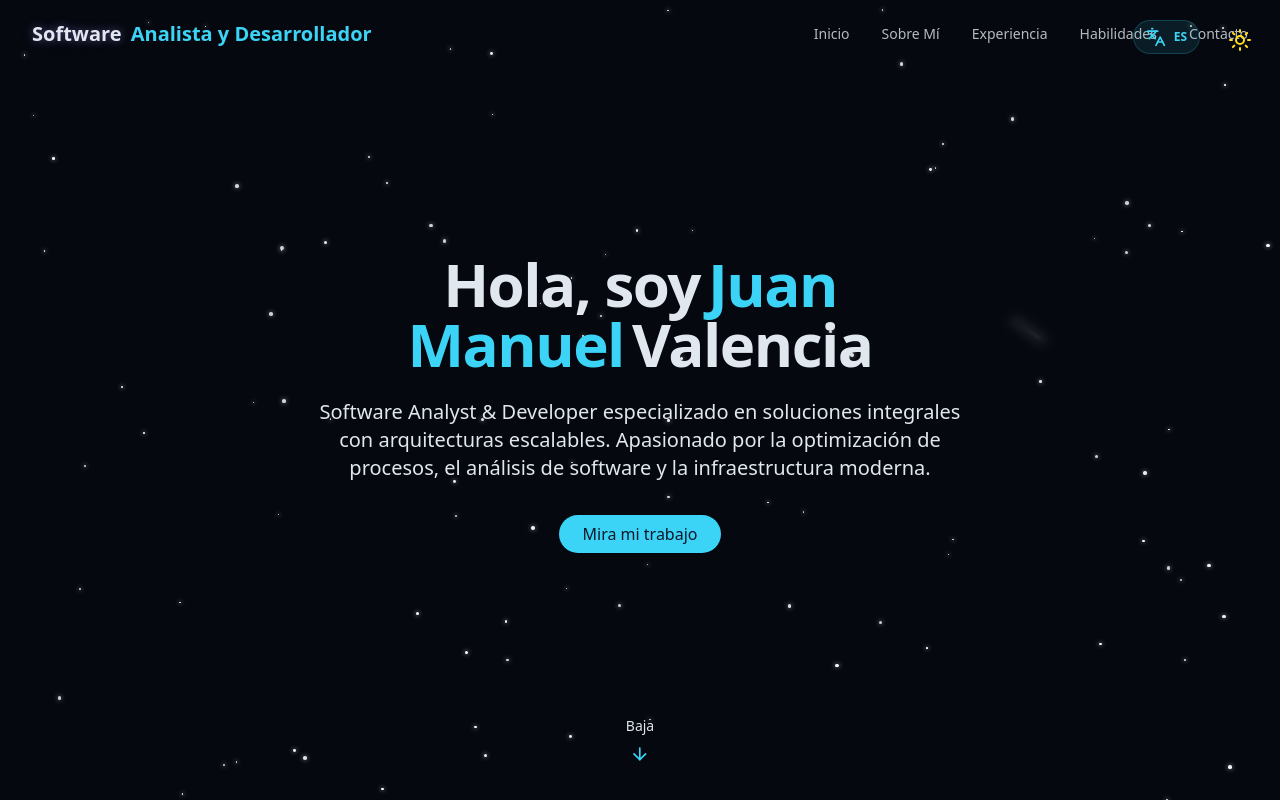
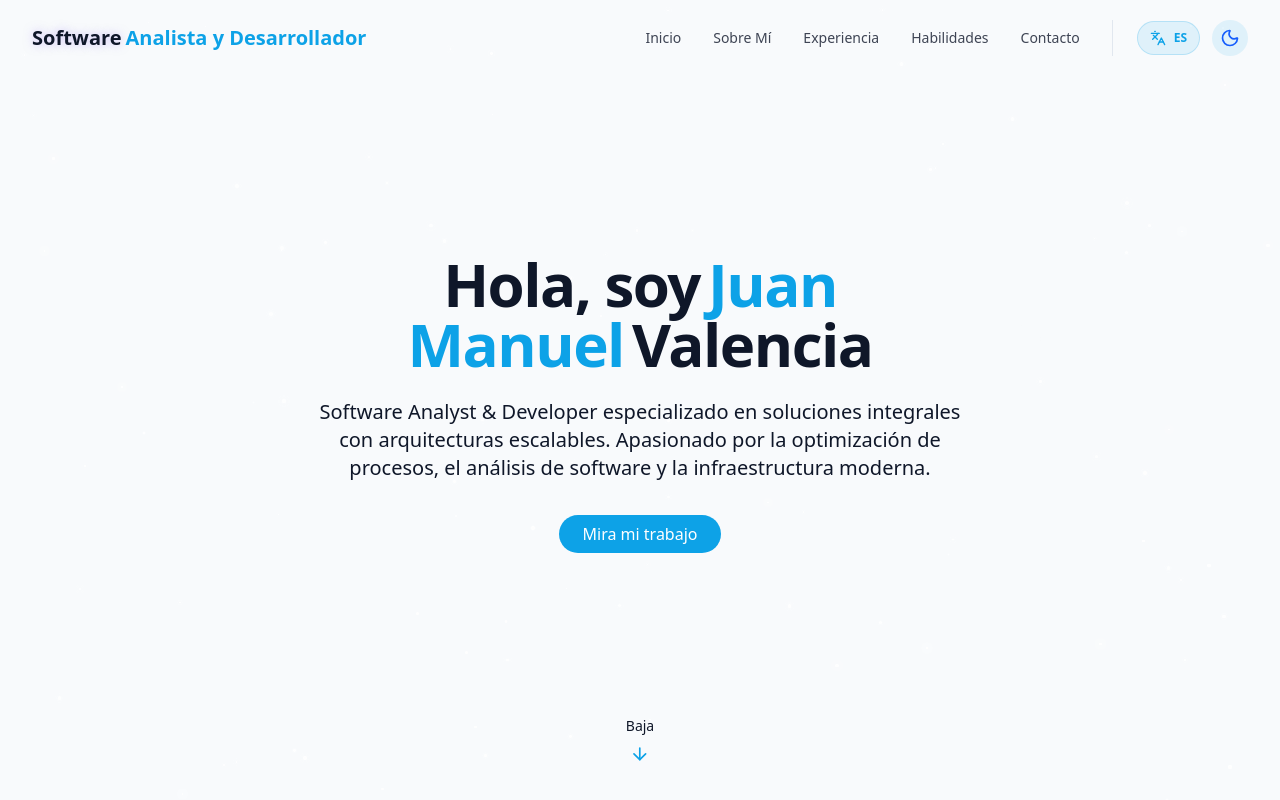
Before and after one commit to DeusNoctifer/Portafolio-React-Tailwind, a React (Vite) app: page / in a window 1280 px wide. Shown: the top 800 px of the page. Built offline with nearby package versions, Linux system fonts and the light colour scheme.

Commit message:
Fix of the toggle functions for small screens

```diff
--- a/src/components/LanguageToggle.jsx
+++ b/src/components/LanguageToggle.jsx
@@ -8,15 +8,16 @@ export const LanguageToggle = () => {
     return (
         <button
             onClick={toggleLanguage}
+            // Quitamos el fixed y max-sm:hidden
             className={cn(
-                "fixed max-sm:hidden top-5 right-20 z-50 p-2 rounded-full transition-all duration-300",
+                "p-2 rounded-full transition-all duration-300",
                 "bg-primary/10 hover:bg-primary/20 text-primary border border-primary/20",
-                "focus:outline-none flex items-center gap-2 px-3 py-1.5"
+                "focus:outline-none flex items-center gap-2 px-3"
             )}
         >
-            <Languages className="h-5 w-5" />
+            <Languages className="h-4 w-4" />
             <span className="text-xs font-bold uppercase">
-                {language} {/* Esto mostrará ES, EN o ZH */}
+                {language}
             </span>
         </button>
     );
--- a/src/components/Navbar.jsx
+++ b/src/components/Navbar.jsx
@@ -1,16 +1,18 @@
 import { cn } from "@/lib/utils";
 import { Menu, X } from "lucide-react";
 import { useEffect, useState } from "react";
-import { useLanguage } from "@/context/LanguageContext"; // Importamos el hook
+import { useLanguage } from "@/context/LanguageContext";
+// Importamos los botones aquí
+import { ThemeToggle } from "./ThemeToggle";
+import { LanguageToggle } from "./LanguageToggle";
 
 export const Navbar = () => {
   const [isScrolled, setIsScrolled] = useState(false);
   const [isMenuOpen, setIsMenuOpen] = useState(false);
-  const { t } = useLanguage(); // Extraemos las traducciones
+  const { t } = useLanguage();
 
   useEffect(() => {
     const handleScroll = () => {
-      // Corregido: scrollY en lugar de screenY para mejor compatibilidad
       setIsScrolled(window.scrollY > 10);
     };
 
@@ -26,22 +28,16 @@ export const Navbar = () => {
       )}
     >
       <div className="container flex items-center justify-between">
-        <a
-          className="text-xl font-bold text-primary flex items-center"
-          href="#inicio"
-        >
-            <span className="relative z-10">
-                {/* Parte con brillo dinámica */}
-                <span className="text-glow text-foreground"> {t.logo.part1} </span>
-                {" "}
-                {/* Parte secundaria dinámica */}
-                <span className="ml-1">{t.logo.part2}</span>
+        <a className="text-xl font-bold text-primary flex items-center" href="#inicio">
+            <span className="relative z-10 flex items-center flex-wrap">
+                <span className="text-glow text-foreground"> {t?.logo?.part1} </span>
+                <span className="ml-1">{t?.logo?.part2}</span>
             </span>
         </a>
 
-        {/* Desktop Nav - Usamos t.navbar */}
-        <div className="hidden md:flex space-x-8">
-          {t.navbar.map((item, key) => (
+        {/* --- DESKTOP NAV --- */}
+        <div className="hidden md:flex items-center space-x-8">
+          {t?.navbar?.map((item, key) => (
             <a
               key={key}
               href={item.href}
@@ -50,29 +46,33 @@ export const Navbar = () => {
               {item.name}
             </a>
           ))}
+
+          {/* Contenedor para los Toggles en PC */}
+          <div className="flex items-center space-x-3 border-l border-border pl-6">
+             <LanguageToggle />
+             <ThemeToggle />
+          </div>
         </div>
 
-        {/* Mobile Nav Toggle */}
+        {/* --- MOBILE NAV TOGGLE BUTTON --- */}
         <button
           onClick={() => setIsMenuOpen((prev) => !prev)}
-          className="md:hidden p-2 text-foreground z-50"
+          className="md:hidden p-2 text-foreground z-50 focus:outline-none"
           aria-label={isMenuOpen ? "Close Menu" : "Open Menu"}
         >
           {isMenuOpen ? <X size={24} /> : <Menu size={24} />}
         </button>
 
-        {/* Mobile Menu Overlay */}
+        {/* --- MOBILE MENU OVERLAY --- */}
         <div
           className={cn(
             "fixed inset-0 bg-background/95 backdrop-blur-md z-40 flex flex-col items-center justify-center",
             "transition-all duration-300 md:hidden",
-            isMenuOpen
-              ? "opacity-100 pointer-events-auto"
-              : "opacity-0 pointer-events-none"
+            isMenuOpen ? "opacity-100 pointer-events-auto" : "opacity-0 pointer-events-none"
           )}
         >
-          <div className="flex flex-col space-y-8 text-xl text-center">
-            {t.navbar.map((item, key) => (
+          <div className="flex flex-col space-y-6 text-xl text-center items-center">
+            {t?.navbar?.map((item, key) => (
               <a
                 key={key}
                 href={item.href}
@@ -82,6 +82,13 @@ export const Navbar = () => {
                 {item.name}
               </a>
             ))}
+
+            {/* Contenedor para los Toggles en Celular (separados por una línea) */}
+            <div className="w-12 h-px bg-border my-4"></div>
+            <div className="flex items-center space-x-4">
+                <LanguageToggle />
+                <ThemeToggle />
+            </div>
           </div>
         </div>
       </div>
--- a/src/components/ThemeToggle.jsx
+++ b/src/components/ThemeToggle.jsx
@@ -7,9 +7,7 @@ export const ThemeToggle = () => {
 
     useEffect(() => {
         const savedTheme = localStorage.getItem('theme');
-        const prefersDark = window.matchMedia('(prefers-color-scheme: dark)').matches;
-
-        if (savedTheme === 'light') {
+        if (savedTheme === 'light' || (!savedTheme && !window.matchMedia('(prefers-color-scheme: dark)').matches)) {
             setIsDarkMode(false);
             document.documentElement.classList.remove('dark');
         } else {
@@ -33,15 +31,16 @@ export const ThemeToggle = () => {
     return (
         <button
             onClick={toggleTheme}
+            // Quitamos el fixed y max-sm:hidden
             className={cn(
-                "fixed max-sm:hidden top-5 right-5 z-50 p-2 rounded-full transition-colors duration-300",
-                "focus:outlin-hidden"
+                "p-2 rounded-full transition-colors duration-300 focus:outline-none flex items-center justify-center",
+                "bg-primary/10 hover:bg-primary/20"
             )}
             >
             {isDarkMode ? (
-                <Sun className="h-6 w-6 text-yellow-300" />
+                <Sun className="h-5 w-5 text-yellow-500" />
             ) : (
-                <Moon className="h-6 w-6 text-blue-900" />
+                <Moon className="h-5 w-5 text-blue-600" />
             )}
         </button>
     )
--- a/src/pages/Home.jsx
+++ b/src/pages/Home.jsx
@@ -13,23 +13,28 @@ import { Footer } from "@/components/Footer";
 
 export const Home = () => {
     return (
-        // EL PROVIDER DEBE ENVOLVER TODO
         <LanguageProvider>
             <div className="min-h-screen bg-background text-foreground overflow-x-hidden">
-                <ThemeToggle />
-                <LanguageToggle />
 
+                {/* BORRAMOS LOS TOGGLES DE AQUÍ. YA NO VAN. */}
+
+                {/* Efectos del background */}
                 <StarBackground />
+
+                {/* NavBar (¡Aquí adentro ya viven los botones ahora!) */}
                 <Navbar />
 
+                {/* Main Content */}
                 <main>
                     <MainSection />
                     <AboutSection />
                     <ExperienceSection />
                     <SkillsSection />
+                    {/* <ProjectsSection /> */}
                     <ContactSection />
                 </main>
 
+                {/* Footer */}
                 <Footer />
             </div>
         </LanguageProvider>
```
